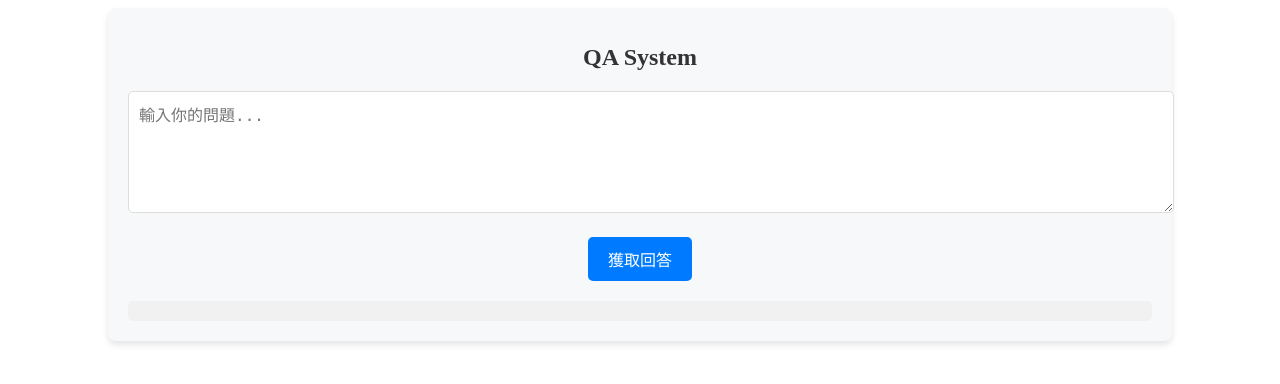
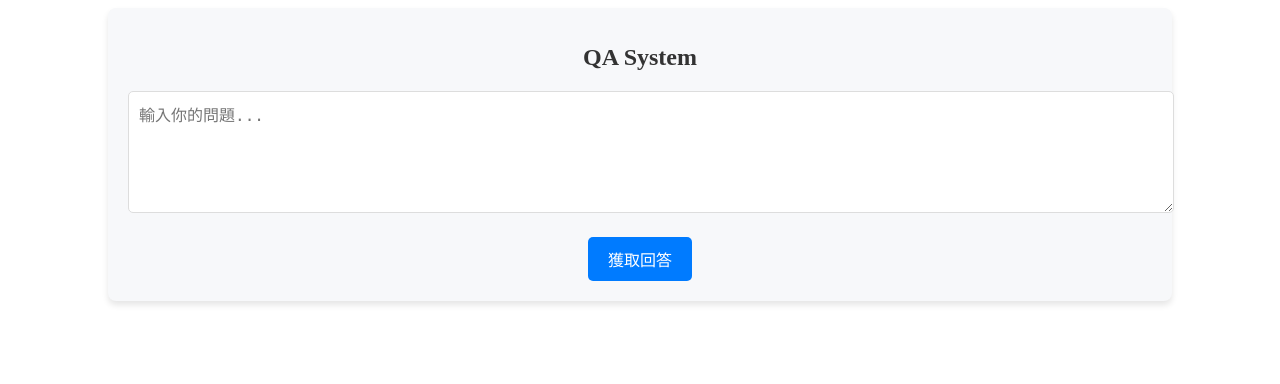
Before and after one commit to nick00151/bbb, a Flask app: page / in a window 1280 px wide. Shown: the top 384 px of the page. Run offline with Flask 3, Linux system fonts and the light colour scheme.

Commit message:
Update index.html

```diff
--- a/templates/index.html
+++ b/templates/index.html
@@ -11,7 +11,7 @@
         <h1>QA System</h1>
         <textarea id="user_input" placeholder="輸入你的問題..."></textarea>
         <button id="submit_btn">獲取回答</button>
-        <div id="output" class="output"></div>
+        <div id="output" class="output" style="display: none;"></div>
         <div id="loading" class="loading" style="display: none;">正在處理請求...</div>
     </div>
     <script src="/static/app.js"></script>
```
